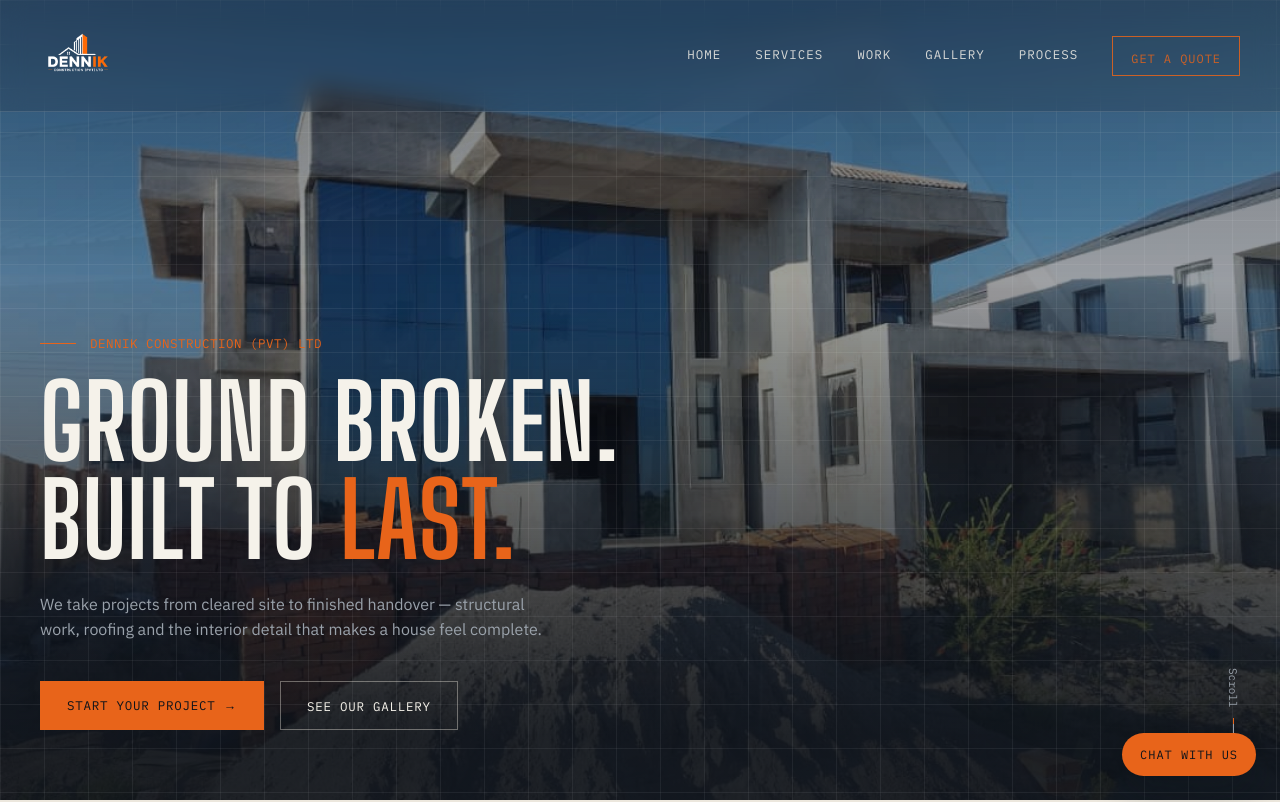
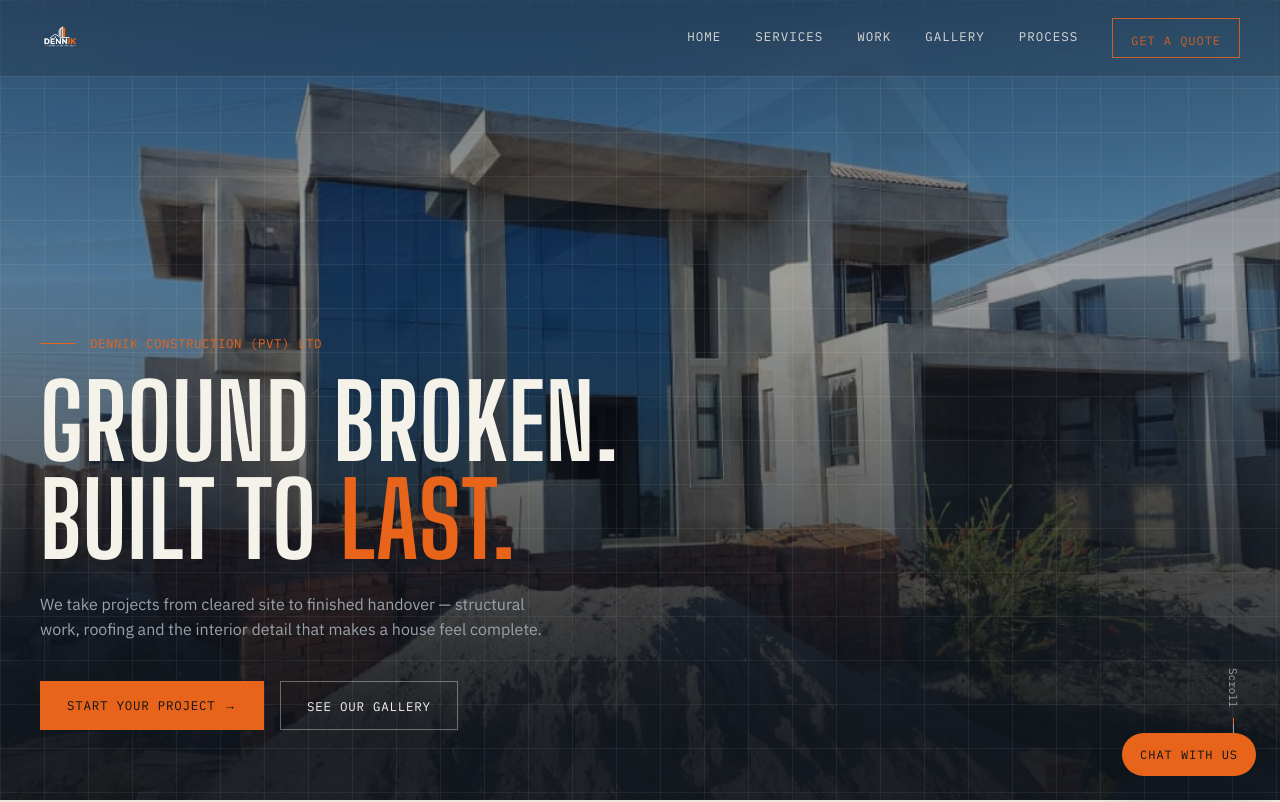
Before and after one commit to aurumessence/dennik-construction, a plain HTML site: page index.html in a window 1280 px wide. Shown: the top 802 px of the page. Drawn offline with Linux system fonts and the light colour scheme.

Commit message:
Reduce nav bar size to match gallery page

```diff
--- a/index.html
+++ b/index.html
@@ -69,7 +69,7 @@
     transition:padding .3s ease, background .3s ease;
   }
   .brand{display:flex;align-items:center;justify-content:center;gap:10px;color:var(--concrete-2);text-decoration:none;}
-  .brand img{height:75px;width:auto;max-width:250px;}
+  .brand img{height:40px;width:auto;max-width:180px;}
   .brand .bname{display:none;}
   nav.links{display:flex;align-items:center;gap:34px;}
   nav.links a{
```
